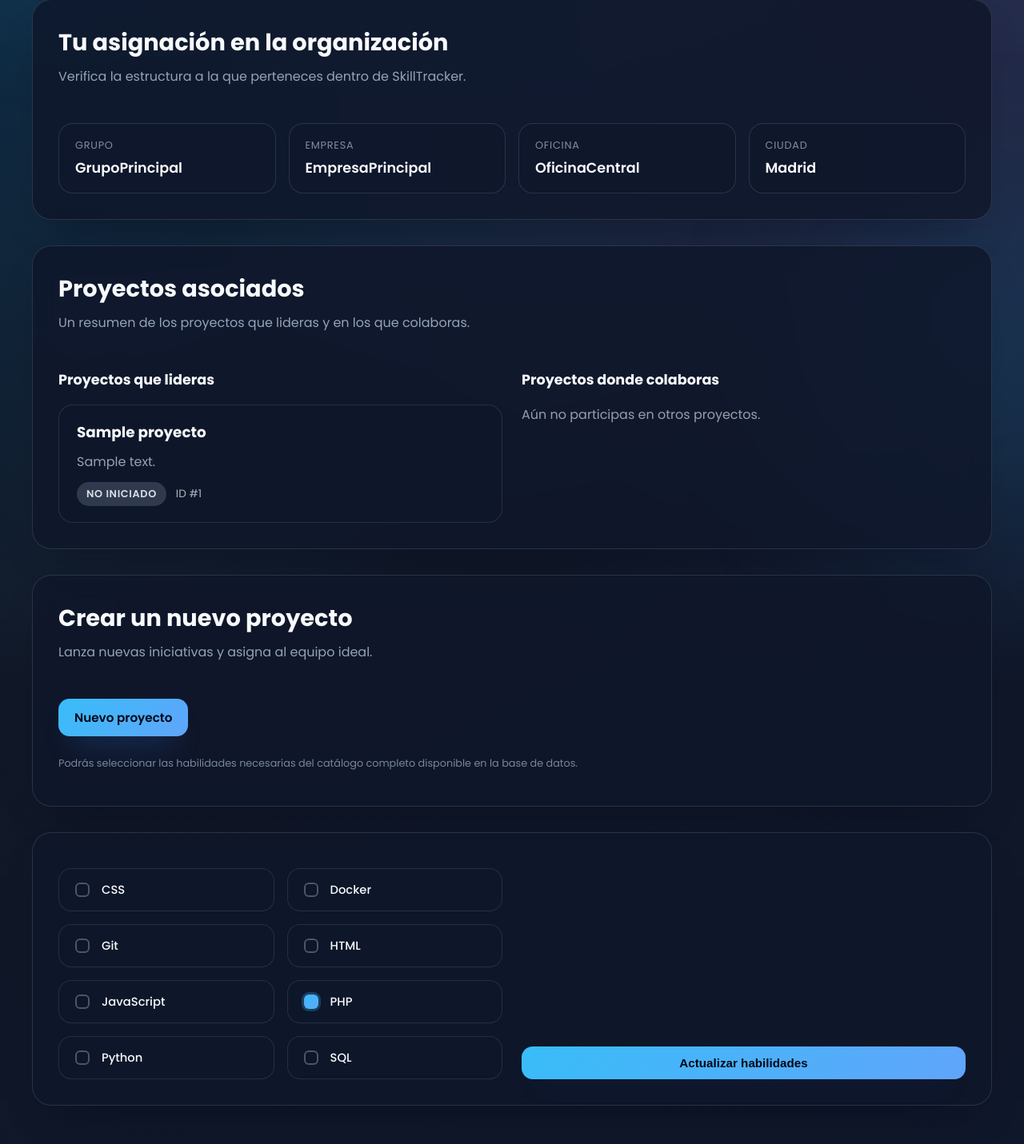
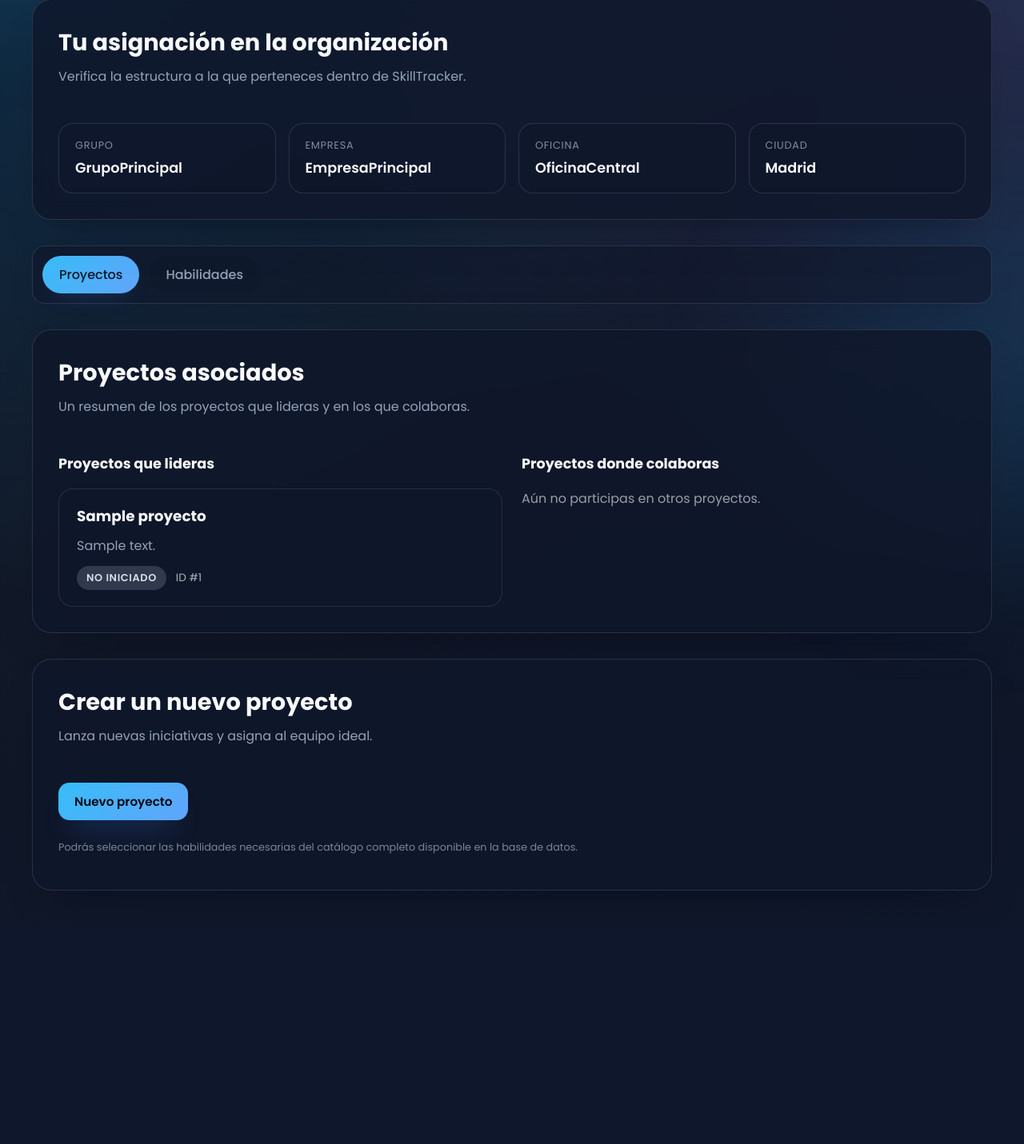
Before and after one commit to nipegun/SkillTracker, a PHP site: page /dashboard_user.php in a window 1280 px wide. Shown: the part 303-1734 px from the top of the page at 80% size. After the commit the page ends 1417 px from the top, so only its background shows below. Run offline with PHP 8.4, Linux system fonts and the light colour scheme; a user stored in the database is signed in; data comes from the database, SQL or seed files in the repository; tables that the repository leaves empty hold one stand-in row (values such as "Sample post").

Commit message:
Add tabbed navigation to user dashboard

```diff
--- a/Web/dashboard_user.php
+++ b/Web/dashboard_user.php
@@ -43,7 +43,7 @@ if ($_SERVER['REQUEST_METHOD'] === 'POST') {
   }
 
   // Redirigir para evitar reenvío del formulario
-  header("Location: dashboard_user.php");
+  header("Location: dashboard_user.php?tab=habilidades");
   exit;
 }
 
@@ -69,6 +69,9 @@ $stmt = $pdo->prepare("
 ");
 $stmt->execute([$id_usuario, $id_usuario]);
 $proyectos_participa = $stmt->fetchAll(PDO::FETCH_ASSOC);
+
+$tab = $_GET['tab'] ?? 'proyectos';
+$tab = in_array($tab, ['proyectos', 'habilidades'], true) ? $tab : 'proyectos';
 ?>
 <!DOCTYPE html>
 <html lang="es">
@@ -128,6 +131,12 @@ $proyectos_participa = $stmt->fetchAll(PDO::FETCH_ASSOC);
       </div>
     </section>
 
+    <nav class="tabs" aria-label="Secciones del panel del usuario">
+      <a href="?tab=proyectos" class="tab-link <?= $tab === 'proyectos' ? 'active' : '' ?>">Proyectos</a>
+      <a href="?tab=habilidades" class="tab-link <?= $tab === 'habilidades' ? 'active' : '' ?>">Habilidades</a>
+    </nav>
+
+    <?php if ($tab === 'proyectos'): ?>
     <section class="panel-section">
       <div class="card list-card">
         <div class="section-heading">
@@ -201,7 +210,7 @@ $proyectos_participa = $stmt->fetchAll(PDO::FETCH_ASSOC);
         </div>
       </div>
     </section>
-
+    <?php else: ?>
     <section class="panel-section">
       <div class="card form-card">
         <form method="POST" class="form-grid skill-form">
@@ -218,6 +227,7 @@ $proyectos_participa = $stmt->fetchAll(PDO::FETCH_ASSOC);
         </form>
       </div>
     </section>
+    <?php endif; ?>
   </main>
 </body>
 </html>
```
